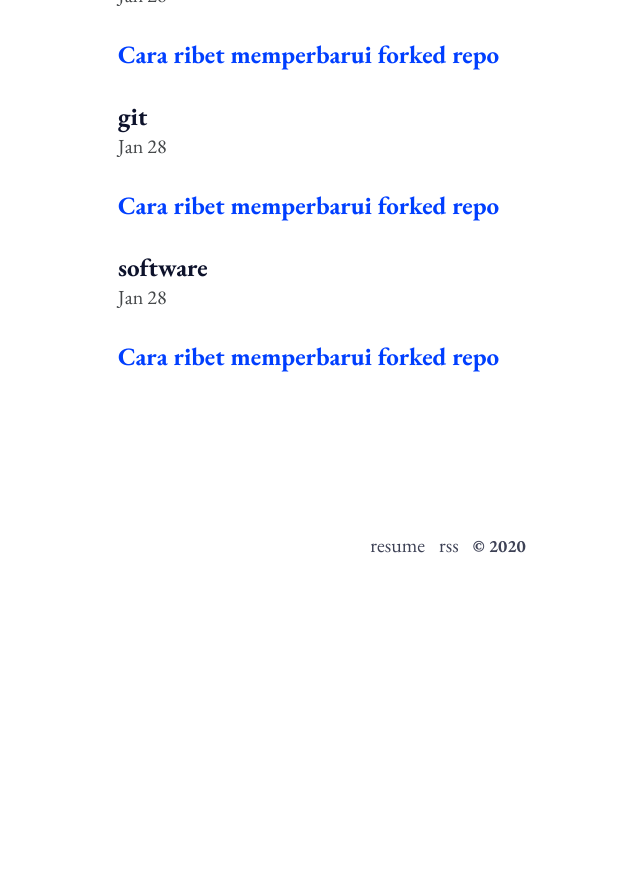
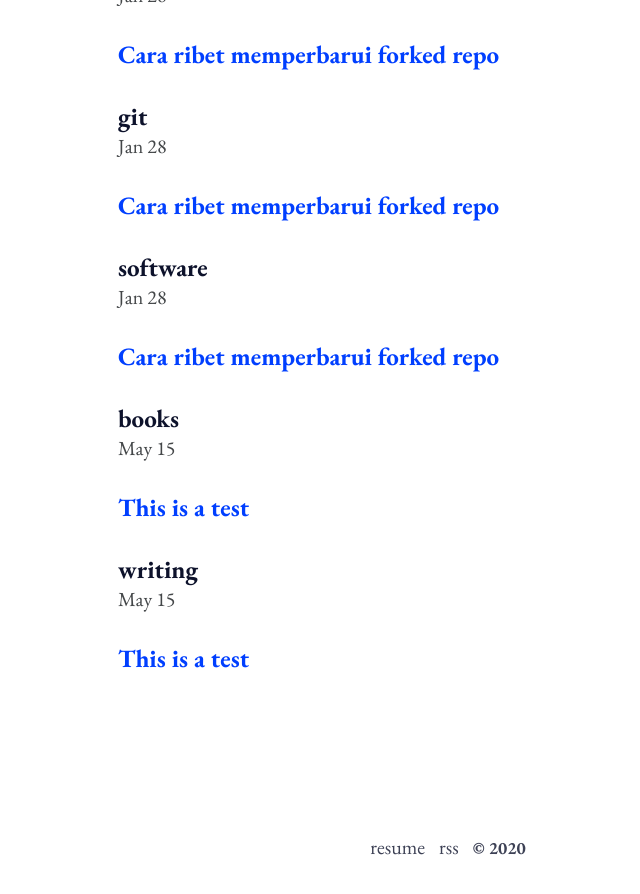
Before and after one commit to davidglidden/davidglidden.github.io, a Jekyll site: the page built from tags.md, in a window 1280 px wide and 900 px high, scrolled down 1928 px. Shown: the top 894 px of the window, without its empty margins (192-832 px from the left). Built offline with Jekyll 4.4.1, drawn with Linux system fonts in a browser that asks for light colours; before the commit the page ends 2526 px from its top, so only the background shows below that.

Commit message:
Update and rename 2020-05-15.md to 2020-05-15-Jeffersons-Commonplace-Book.md

```diff
--- a/_posts/test post/2020-05-15.md
+++ b/_posts/test post/2020-05-15-Jeffersons-Commonplace-Book.md
@@ -1,10 +1,8 @@
-
 ---
 title: This is a test
 date: 2020-05-15
-modified:
-tags: []
-description:
+tags: [books, writing]
+description: Thomas Jefferson's COmmonplace Book
 image: “Commonplace book.jpeg”
 ---
 
```
